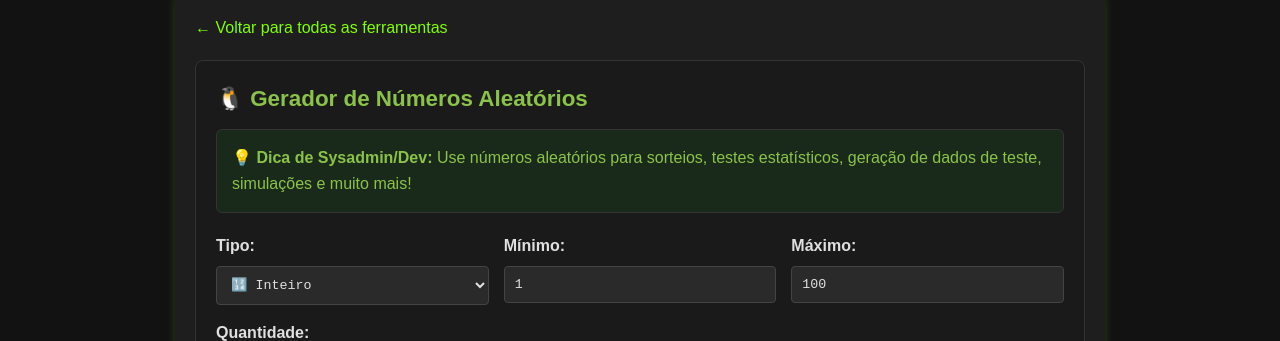
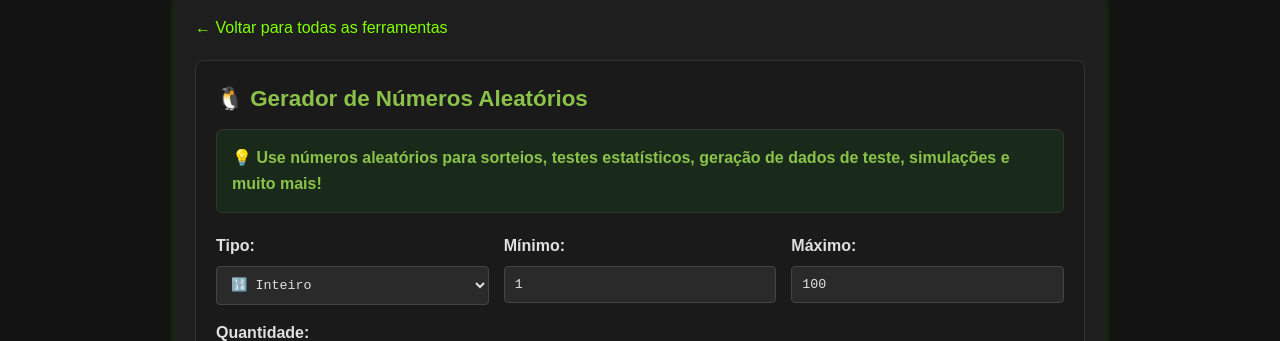
Before and after one commit to Piolinux/piolinux-site, a Jekyll site: the page built from _pages/_tools/numeros-aleatorios-inteiros-decimais-sorteio.html, in a window 1280 px wide. Shown: the part 368-709 px from the top of the page. Built offline with Jekyll 4.4.1, drawn with Linux system fonts in a browser that asks for light colours.

Commit message:
Update numeros-aleatorios-inteiros-decimais-sorteio.html

```diff
--- a/_pages/_tools/numeros-aleatorios-inteiros-decimais-sorteio.html
+++ b/_pages/_tools/numeros-aleatorios-inteiros-decimais-sorteio.html
@@ -19,7 +19,7 @@ tags: [aleatorio, sorteio, matematica, dev, rng, ferramenta, numerico]
   <h2 class="tool-title" style="color: #8bc34a; margin-top: 0; font-size: 1.4em;">🐧 Gerador de Números Aleatórios</h2>
 
   <div style="background: #1a2a1a; color: #8bc34a; padding: 15px; border-radius: 6px; margin-bottom: 20px; border: 1px solid #333;">
-    <strong>💡 Dica de Sysadmin/Dev:</strong> Use números aleatórios para sorteios, testes estatísticos, geração de dados de teste, simulações e muito mais!
+    <strong>💡 Use números aleatórios para sorteios, testes estatísticos, geração de dados de teste, simulações e muito mais! </strong>
   </div>
 
   <div style="margin-bottom: 20px; display: grid; grid-template-columns: 1fr 1fr 1fr; gap: 15px;">
```
